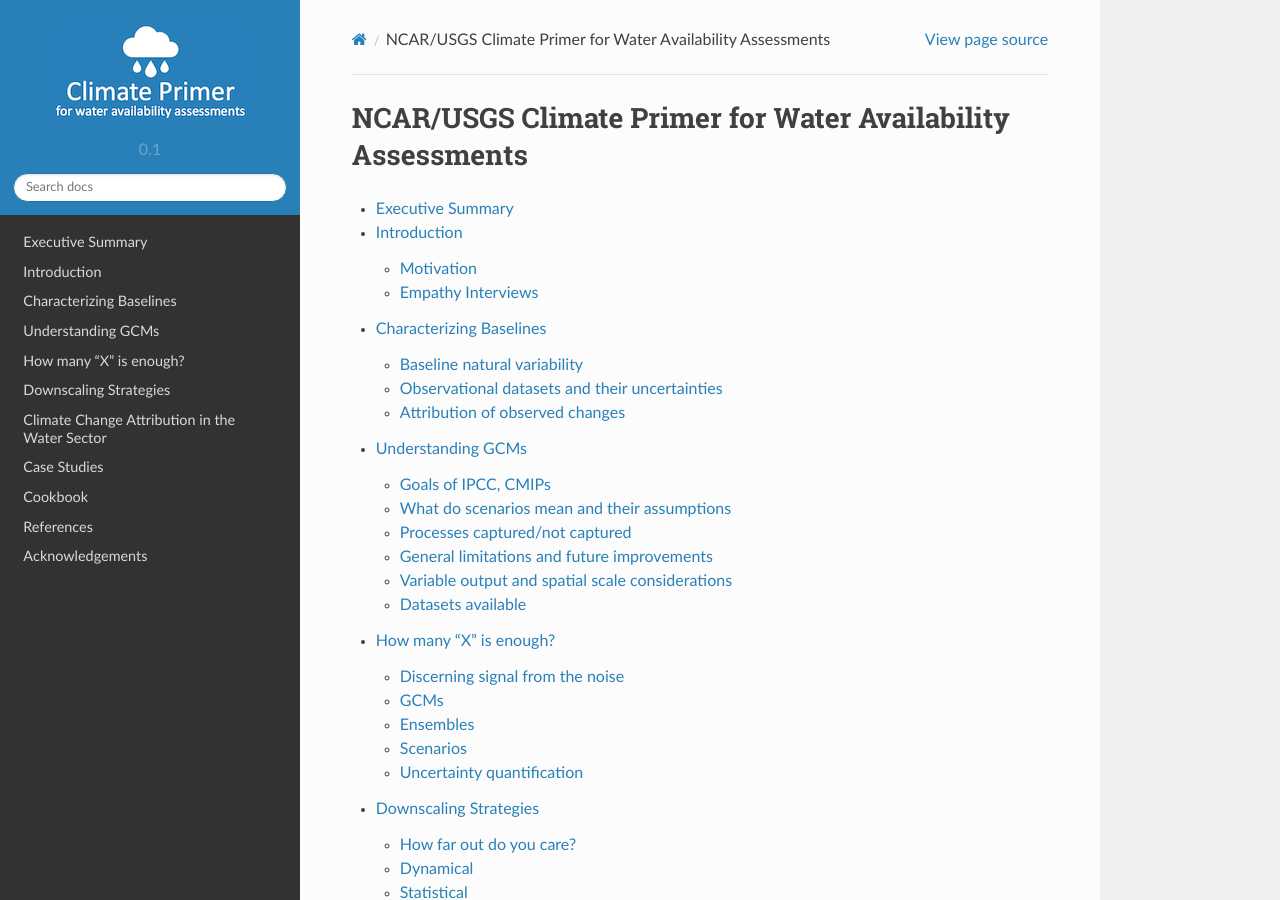
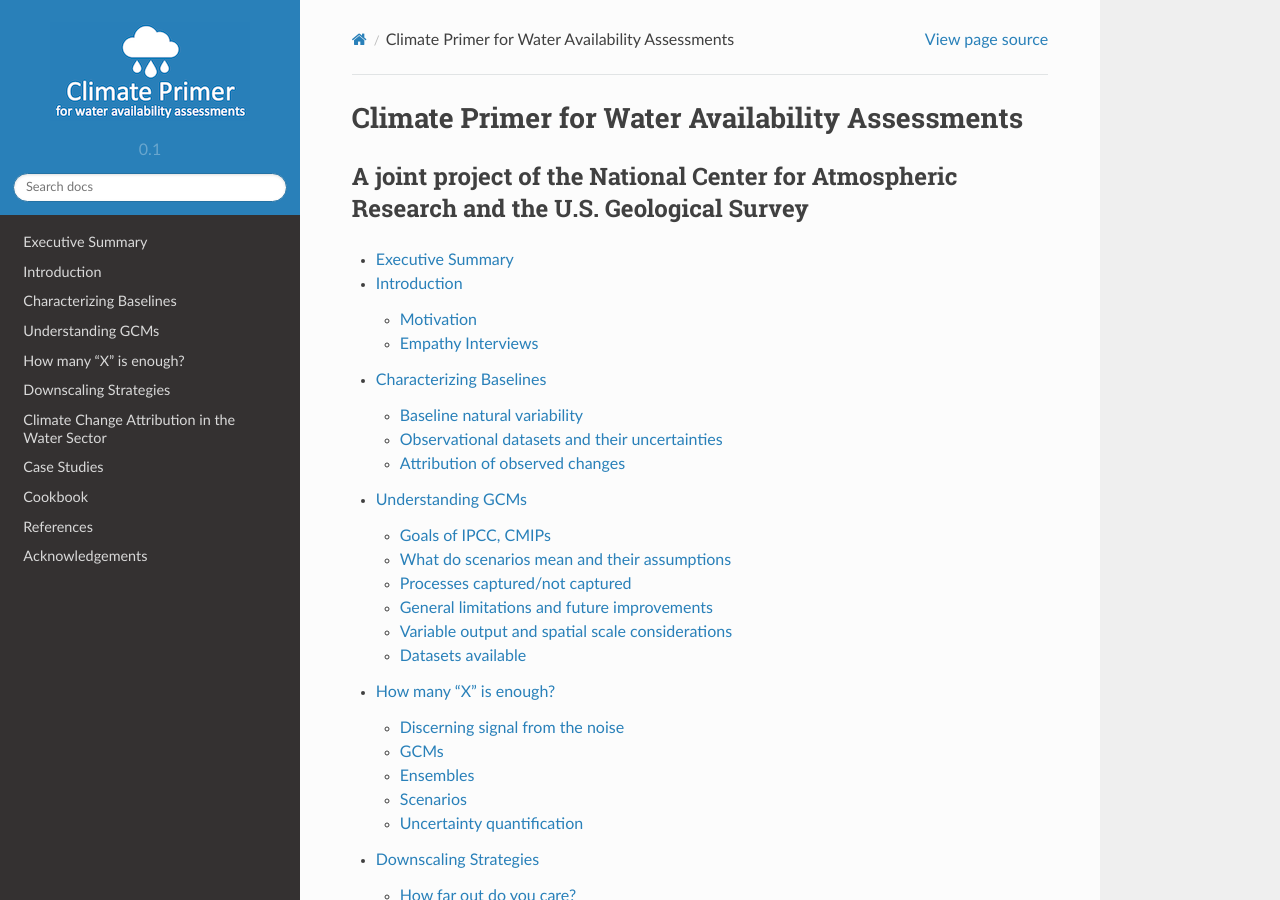
Before and after one commit to aubreyd/sphinx-test, a Sphinx documentation site: the page built from doc/index.rst, in a window 1280 px wide and 900 px high. Built offline with Sphinx 7.4.7 and the Read the Docs theme 2.0.0, drawn with Linux system fonts in a browser that asks for light colours.

Commit message:
Update index.rst

```diff
--- a/doc/index.rst
+++ b/doc/index.rst
@@ -3,9 +3,12 @@
    in this index.rst for them to be rendered and added to the
    table of contents
 
-
-NCAR/USGS Climate Primer for Water Availability Assessments
 ===========================================================
+Climate Primer for Water Availability Assessments
+===========================================================
+----------------------------------------------------------------------------------------------
+A joint project of the National Center for Atmospheric Research and the U.S. Geological Survey
+----------------------------------------------------------------------------------------------
 
 .. toctree::
    :maxdepth: 2
```
